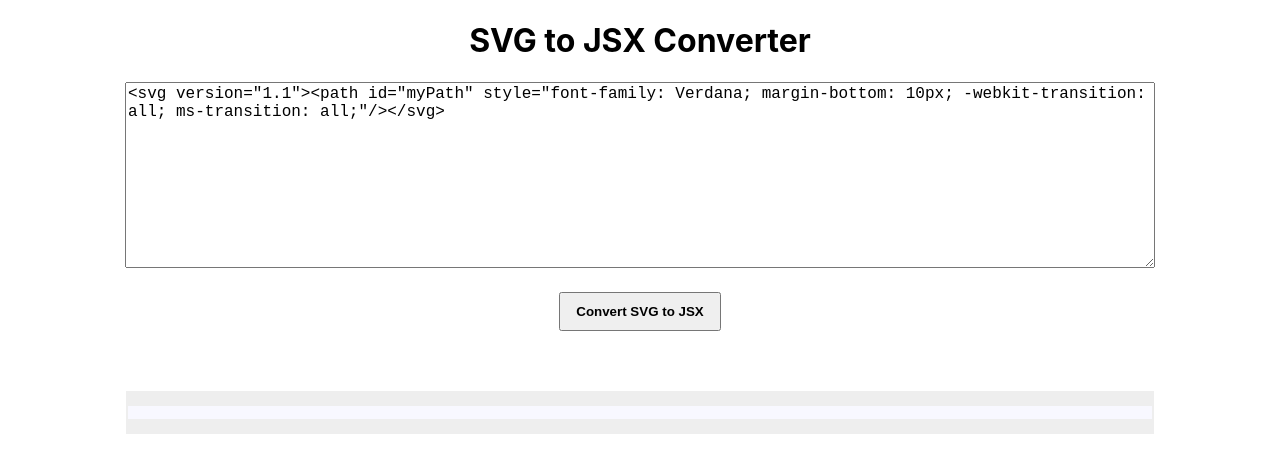
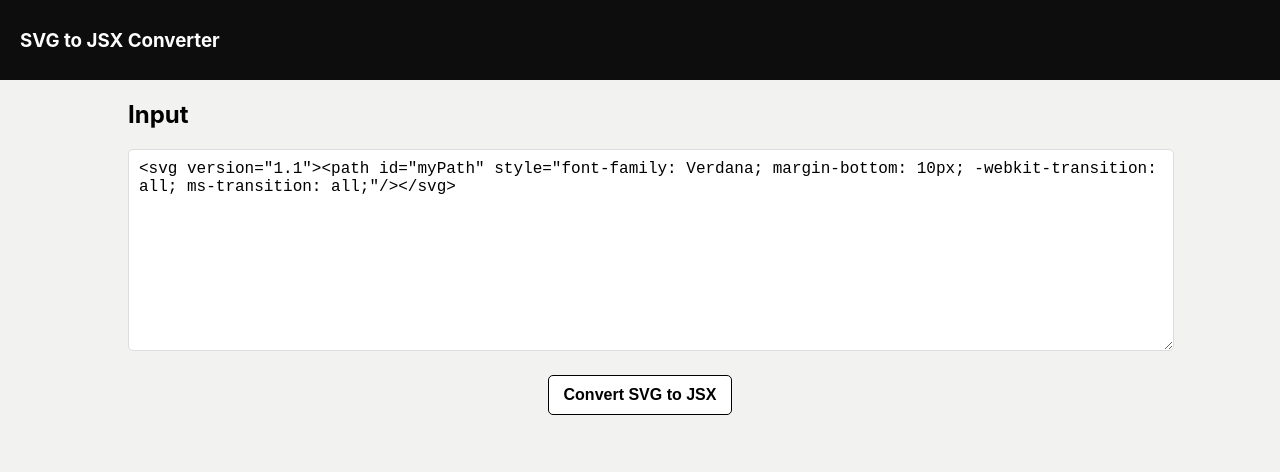
Before and after one commit to VishnuBaliga/svg-to-jsx-online-tool, a React (Create React App) app: page / in a window 1280 px wide. Shown: the top 472 px of the page. Built offline with nearby package versions, Linux system fonts and the light colour scheme.

Commit message:
styles updated

```diff
--- a/src/App.css
+++ b/src/App.css
@@ -1,89 +1,84 @@
-.App {
-  text-align: center;
+body,html,head{
+  margin:0;
+  padding:0;
+  background:#F2F2F0;
 }
 
-.App-logo {
-  animation: App-logo-spin infinite 20s linear;
-  height: 40vmin;
-  pointer-events: none;
-}
-
-.App-header {
-  background-color: #282c34;
-  min-height: 100vh;
-  display: flex;
-  flex-direction: column;
-  align-items: center;
-  justify-content: center;
-  font-size: calc(10px + 2vmin);
-  color: white;
-}
-
-.App-link {
-  color: #61dafb;
-}
-
-@keyframes App-logo-spin {
-  from {
-    transform: rotate(0deg);
-  }
-  to {
-    transform: rotate(360deg);
-  }
-}
 
 textarea{
-  width: 80%;
+  width: 100%;
   font-size: 16px;
-}
-textarea[disabled]{
-  width: 80%;
-  background: #efefef;
+  padding: 10px;
+  outline: none;
+  resize: vertical;
+  border: thin solid #ddd;
+  border-radius: 5px;
 }
 pre,code{
   text-align:left;
 }
-
-
-.loader {
-  border: 6px solid #f3f3f3; /* Light grey */
-  border-top: 6px solid #3498db; /* Blue */
-  border-radius: 50%;
-  width: 30px;
-  height: 30px;
-  animation: spin 2s linear infinite;
-}
-
-@keyframes spin {
-  0% { transform: rotate(0deg); }
-  100% { transform: rotate(360deg); }
+pre{
+  text-align:left;
+  border-radius: 3px;
 }
 
 .output-container.error{
-  border:2px solid red;
+  border:2px solid #D32F2F;
+}
+h2{
+  text-align:left;
+  margin: 10px 0px 20px;
+}
+.input-container{
+    width: 80%;
+  margin: 20px auto 0;
 }
 .output-container{
-  background-color: #eee;
+  background-color: rgba(#BFBFBF,0.8);
   position:relative;
   width: 80%;
+  max-width: 80%;
   margin: 0 auto;
   border:2px solid transparent;
+  border: thin solid #ddd;
+  border-radius: 5px;
+  padding: 10px 20px;
 }
 .output-container button{
   position: absolute;
   right: 0;
   top:0;
-  padding: 10px 15px;
+  padding: 6px 10px;
   min-width: 100px;
-  margin: 0px;
+  margin: 20px;
+  font-size: 12px;
+  border-radius: 5px;
+
 }
 button[disabled]{
   opacity: 0.5;
 }
 button{
   padding: 10px 15px;
-  min-width: 120px;
+  min-width: 150px;
   color: black;
   font-weight: bold;
-  margin: 20px;
+  font-size: 16px;
+  margin: 20px auto;
+  background-color: #fff;
+  border: thin solid black;
+  outline: none;
+  cursor: pointer;
+  border-radius: 5px;
+  display: block;
+
+
 }
+header{
+  background-color: #0D0D0D;
+  padding: 10px 20px;
+  margin-bottom: 20px;
+  text-align: left;
+  color: #fff;
+
+}
--- a/src/convertor.js
+++ b/src/convertor.js
@@ -5,11 +5,13 @@ import copy from 'copy-to-clipboard';
 
 
 import SyntaxHighlighter from 'react-syntax-highlighter';
-import { docco } from 'react-syntax-highlighter/dist/esm/styles/hljs';
+import { dracula } from 'react-syntax-highlighter/dist/esm/styles/hljs';
 
 import svgtojsx from 'svg-to-jsx';
 
+
 var sampleSvg = '<svg version="1.1"><path id="myPath" style="font-family: Verdana; margin-bottom: 10px; -webkit-transition: all; ms-transition: all;"/></svg>';
+
 
 export default class Convertor extends React.Component{
     constructor(){
@@ -20,8 +22,11 @@ export default class Convertor extends React.Component{
             loading: false,
             copying:false,
             error:false,
+            output: false
         }
+        this.inputRef = React.createRef();
     }
+
       handleCopy = (value) => {
             copy(value);
         console.log("copieeedd",  value);
@@ -36,15 +41,17 @@ export default class Convertor extends React.Component{
     }
     handleChange = (e) =>{
 
-        const {rawData} = this.state;
+        const rawData = this.inputRef.current.value;
 
+            this.setState({
+                rawData
+            });
         if(rawData){
+
             this.setState({
                 loading: true,
                 error:false,
             });
-            // const FinalData =  async () => { return replaceOnce(rawData, find, replace, 'gi')};
-            // const convertedData = await FinalData();
 
             svgtojsx(rawData, (error, jsx) => {
                 if(jsx) {
@@ -52,16 +59,17 @@ export default class Convertor extends React.Component{
                         this.setState({
                             convertedData: jsx,
                             loading: false,
+                            output: true
                         });
                     },500);
                 }
                 else{
-                    // console.log("Error-->>",error,"------->>>",typeof(error));
                     setTimeout(()=>{
                         this.setState({
                                 convertedData: `${error}`,
                         error:true,
                         loading: false,
+                        output: true
                         });
                     },500);
                 }
@@ -77,36 +85,36 @@ export default class Convertor extends React.Component{
                     loading: false,
                     copying:false,
                     error:false,
+                    output: false
                     });
         }
 
     }
     render()
     {
-        const {convertedData,loading, rawData,copying,error} = this.state;
+        const {convertedData,loading, rawData,copying,error, output} = this.state;
         return(
             <>
-            <h1>SVG to JSX Converter</h1>
+            <header>
+                <h3>SVG to JSX Converter</h3>
+            </header>
 
-                <textarea placeholder={'Paster your SVG here..'} id="textarea" value={rawData} onChange={(e)=>this.setState({rawData: e.target.value}) } rows={'10'}  /><br/>
-                <button type={'submit'} disabled={!rawData} onClick={this.handleChange}>{loading?'Converting...':'Convert SVG to JSX'}</button>
-            <br/>
-            <br/>
-            <br/>
-            {/* {loading?<>loading....<div className="loader"></div></>:null}  */}
+                <div className="input-container">
+                    <h2>Input</h2>
+                    <textarea placeholder={'Paster your SVG here..'} value={rawData} ref={this.inputRef} onChange={(e)=>this.handleChange(e) } rows={'10'}  /><br/>
+                    <button type={'submit'} disabled={!rawData|loading} onClick={this.handleChange}>{loading?'Converting...':'Convert SVG to JSX'}</button>
+                </div>
 
+    {output && rawData &&
             <div className={(error) ? 'error output-container':'output-container'}>
+                <h2>Output</h2>
                 {!error && rawData && convertedData && <button onClick={e=>this.handleCopy(`${convertedData}`)}>{copying?'Copied!':'Copy Code'}</button> }
-                {/* <textarea ref="output" rows={'10'} value={convertedData} disabled />  */}
 
-
-                 <SyntaxHighlighter language="javascript" style={docco}>
+                 <SyntaxHighlighter language="javascript" style={dracula}>
                     {convertedData}
                 </SyntaxHighlighter>
-
-
-
             </div>
+    }
 
 
 
```
